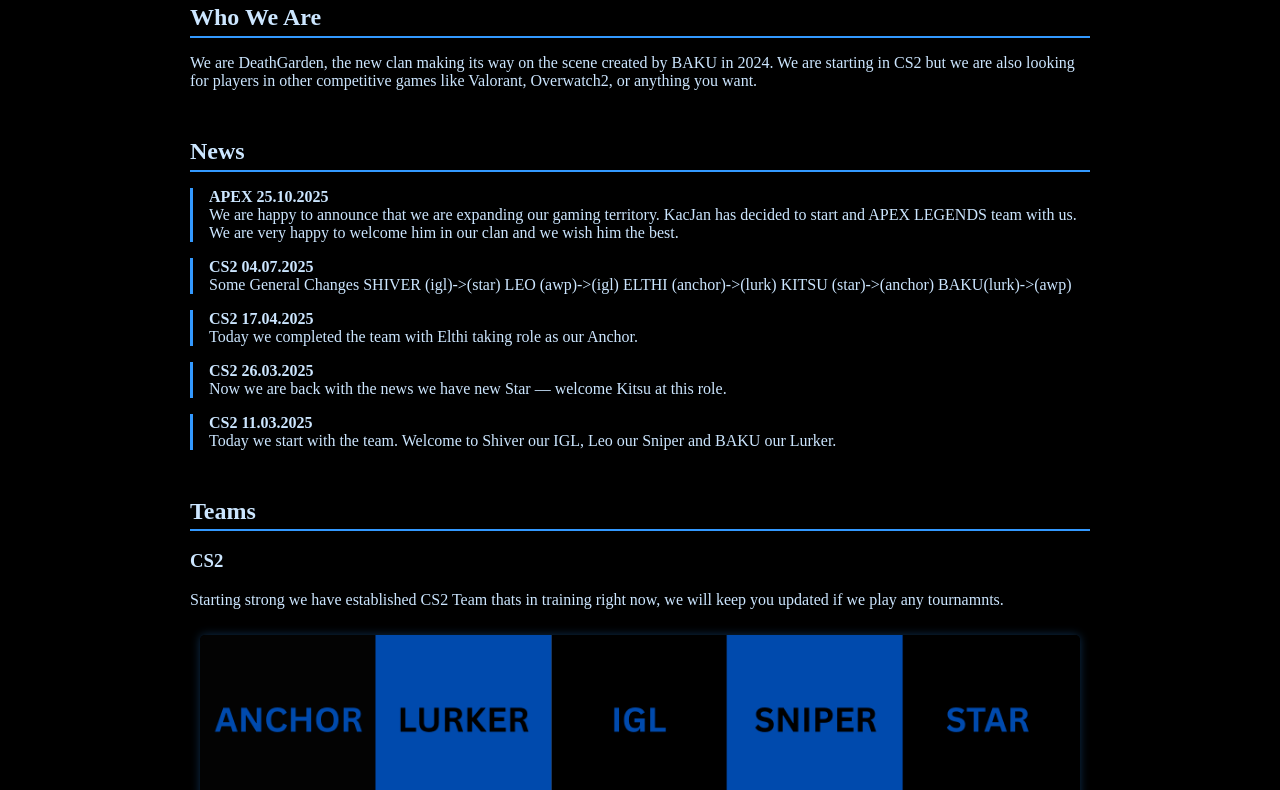
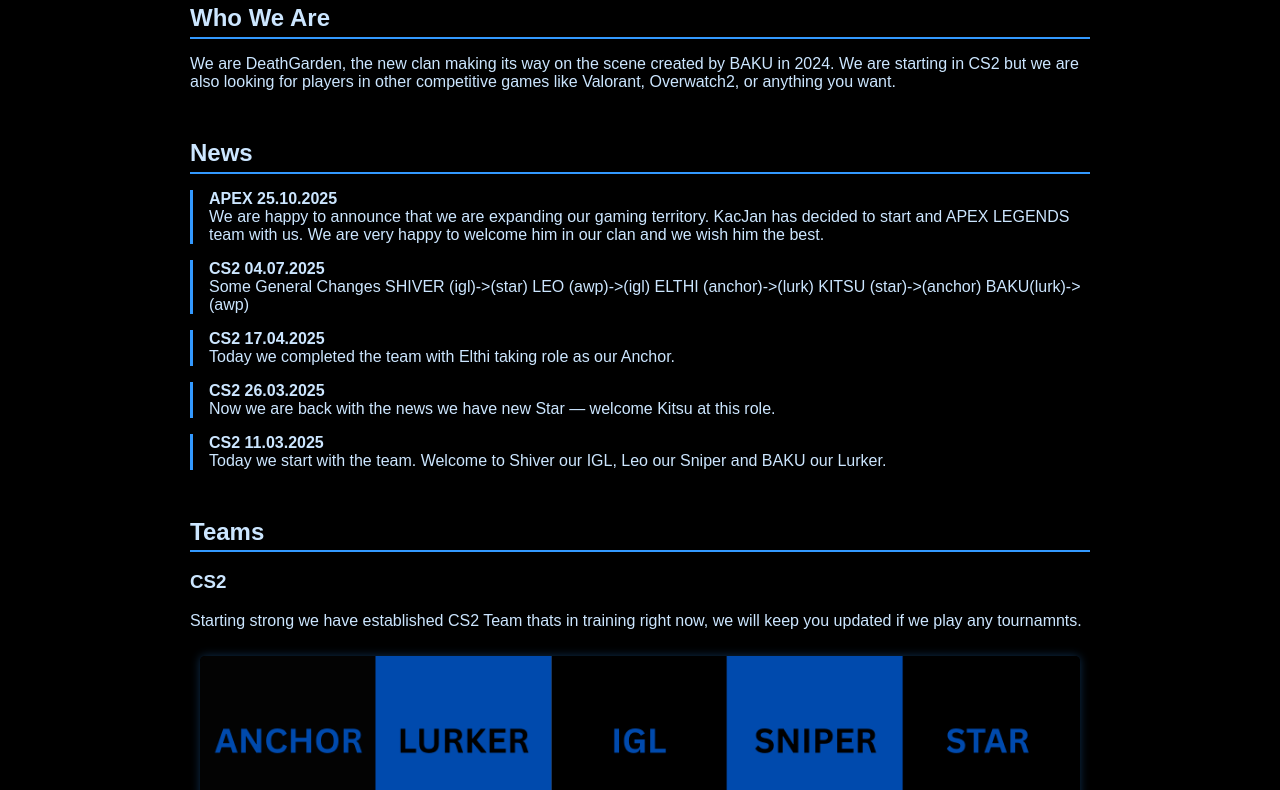
Before and after one commit to dthbaron/DTHG, a plain HTML site: page index.html in a window 1280 px wide. Shown: the part 254-1044 px from the top of the page. Drawn offline with Linux system fonts and the light colour scheme.

Commit message:
Change font-family to Arial and Sans-serif

```diff
--- a/style.css
+++ b/style.css
@@ -1,5 +1,5 @@
 body {
-  font-family: Acme, Acme;
+  font-family: Arial, Sans-serif;
   margin: 0;
   padding: 0;
   background: #000000;
```
